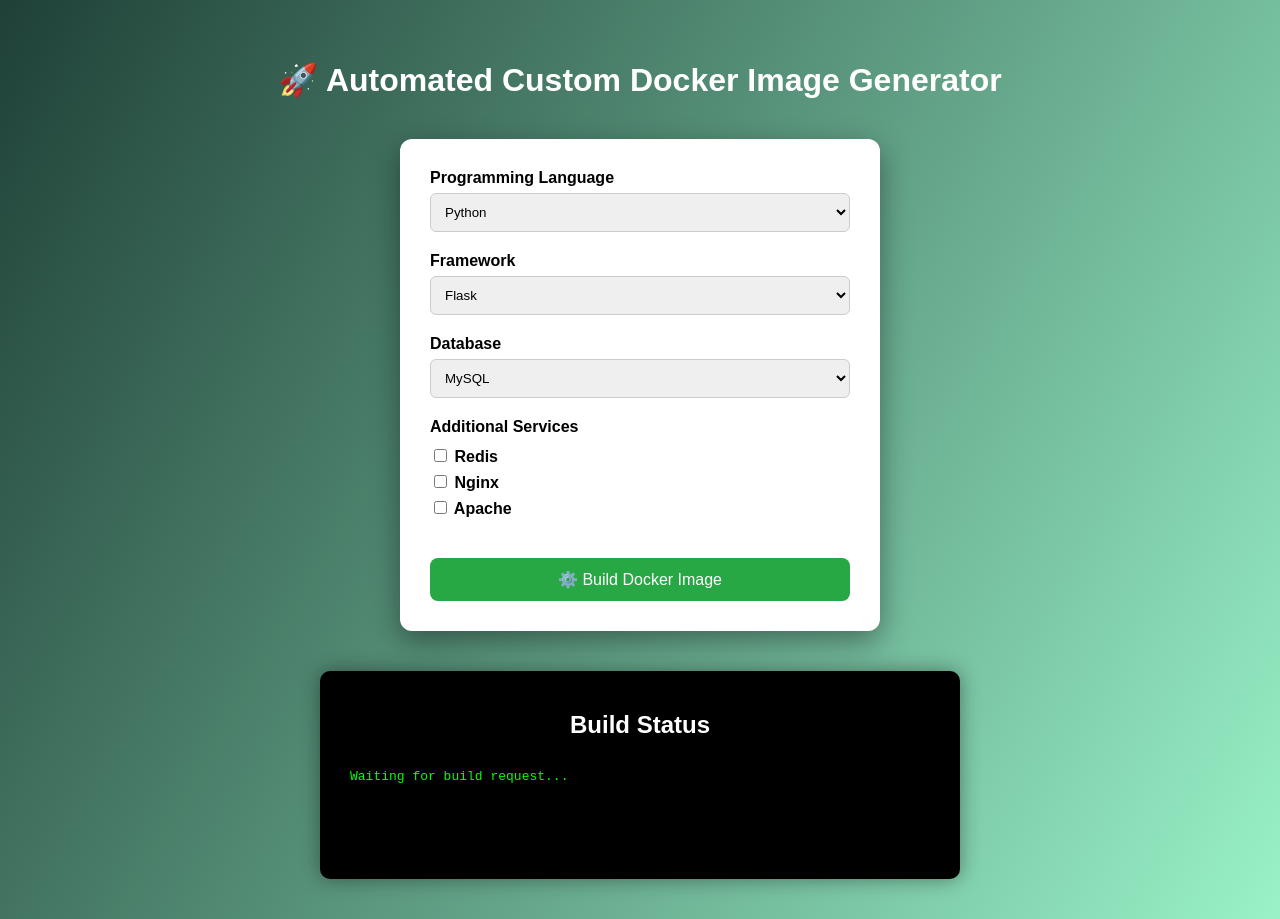
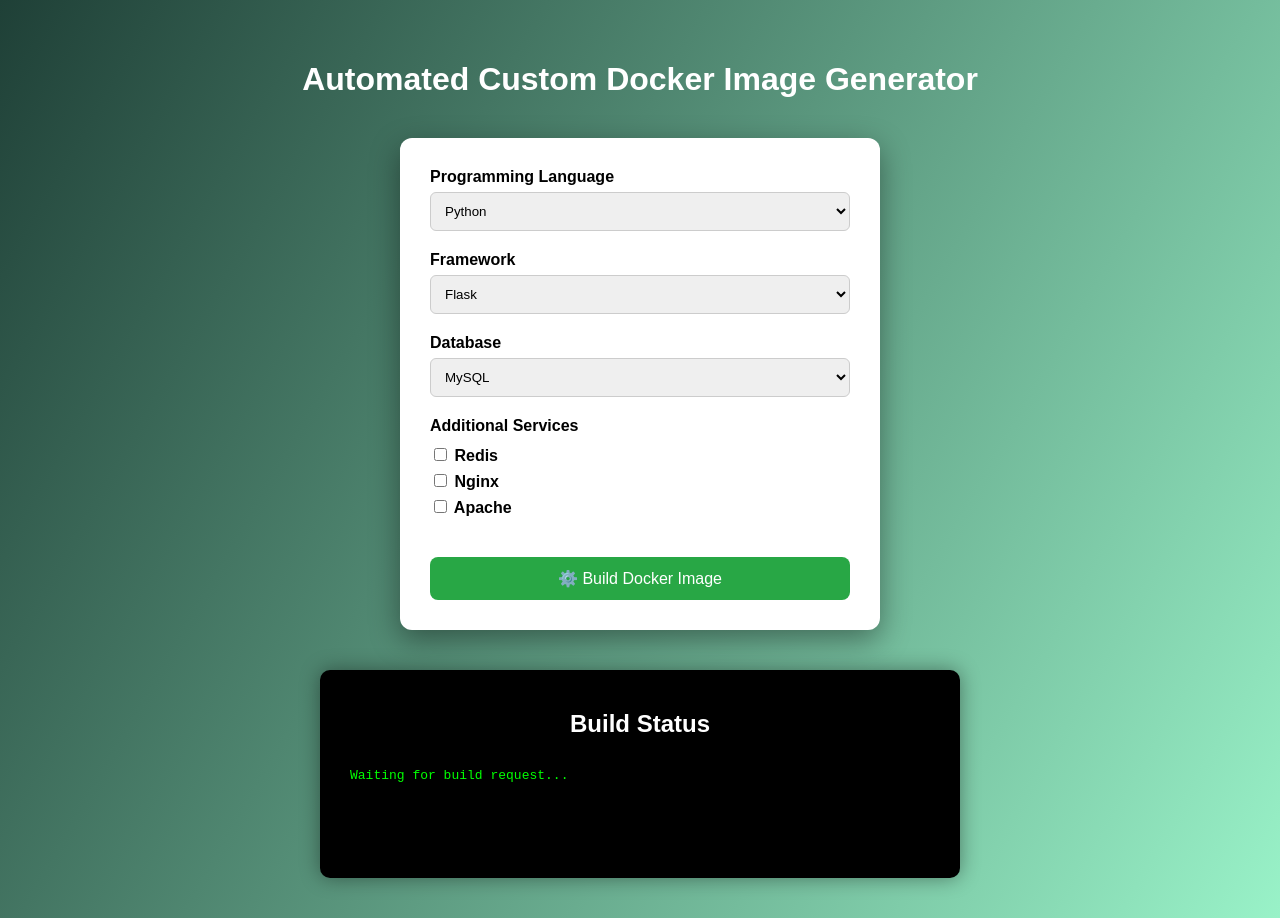
Before and after one commit to dpavankumar29/docker-image-builder, a plain HTML site: page frontend/index.html in a window 1280 px wide. Drawn offline with Linux system fonts and the light colour scheme.

Commit message:
Update index.html

```diff
--- a/frontend/index.html
+++ b/frontend/index.html
@@ -13,7 +13,7 @@
 
 <div class="main">
 
-<h1>🚀 Automated Custom Docker Image Generator</h1>
+<h1> Automated Custom Docker Image Generator</h1>
 
 <div class="builder-card">
 
```
